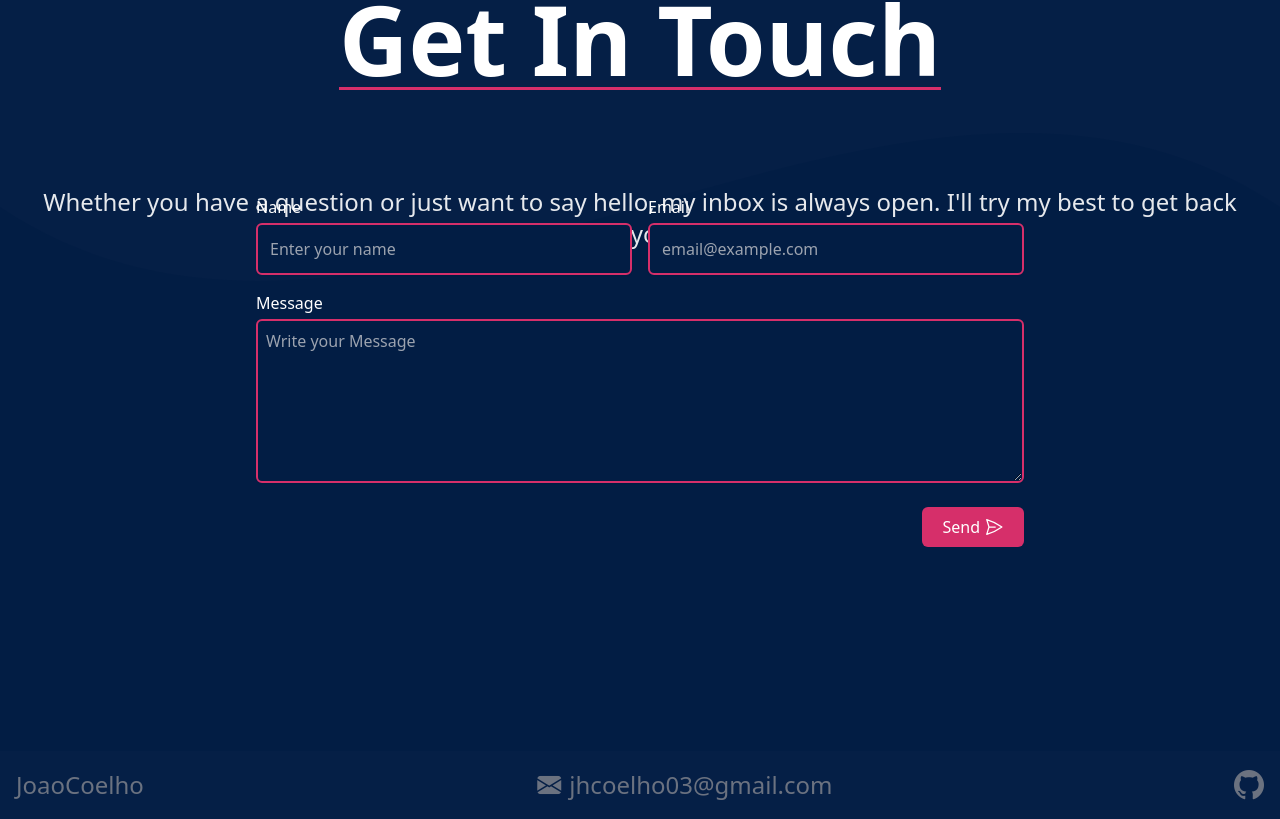
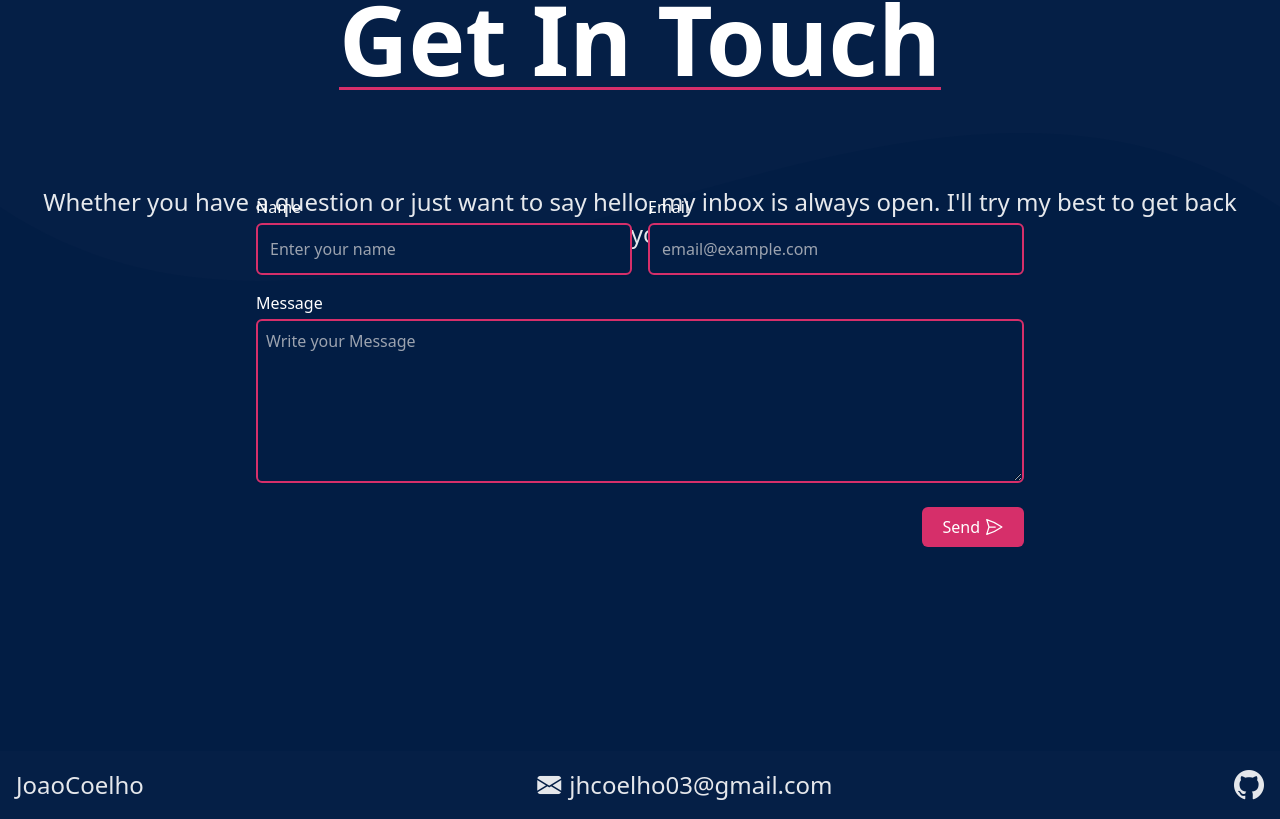
Before and after one commit to JoaoCoelho2003/bio, a Vue app: page / in a window 1280 px wide. Shown: the part 2449-3268 px from the top of the page. Built offline with nearby package versions, Linux system fonts and the light colour scheme.

Commit message:
refactor: changed footer's colors

```diff
--- a/src/App.vue
+++ b/src/App.vue
@@ -1,6 +1,6 @@
 <template>
+  <Header @scroll-to-section="handleScrollToSection" />
   <div>
-    <Header @scroll-to-section="handleScrollToSection" />
     <div class="sections-wrapper">
       <section
         v-for="(section, index) in sections"
@@ -11,8 +11,8 @@
         <component :is="sectionViewMap[index]" />
       </section>
     </div>
-    <Footer />
   </div>
+  <Footer />
 </template>
 
 <script setup>
--- a/src/components/Footer.vue
+++ b/src/components/Footer.vue
@@ -1,14 +1,14 @@
 <template>
     <footer class="flex justify-between items-center p-4 shadow-md z-50 bg-[#051f46]">
       <div>
-        <span class="text-sm md:text-2xl md:font-light text-gray-500 sm:text-center dark:text-gray-400">JoaoCoelho</span>
+        <span class="text-sm md:text-2xl md:font-light text-gray-200 sm:text-center dark:text-gray-300">JoaoCoelho</span>
       </div>
         <div class="hover:underline flex items-center">
-            <i class="bi bi-envelope-fill text-sm md:text-2xl md:font-light text-gray-500 sm:text-center dark:text-gray-400"></i>
-            <span class="text-sm md:text-2xl md:font-light text-gray-500 sm:text-center dark:text-gray-400 ml-2 hover:underline">jhcoelho03@gmail.com</span>
+            <i class="bi bi-envelope-fill text-sm md:text-2xl md:font-light text-gray-200 sm:text-center dark:text-gray-300"></i>
+            <span class="text-sm md:text-2xl md:font-light text-gray-200 sm:text-center dark:text-gray-300 ml-2 hover:underline">jhcoelho03@gmail.com</span>
         </div>
         <div>
-            <a href="https://github.com/JoaoCoelho2003/bio" target="_blank" class="text-xl md:text-3xl md:font-light text-gray-500 sm:text-center dark:text-gray-400 ml-2 hover:underline hover:text-[#d62f6a] transition-colors duration-300">
+            <a href="https://github.com/JoaoCoelho2003/bio" target="_blank" class="text-xl md:text-3xl md:font-light text-gray-200 sm:text-center dark:text-gray-300 ml-2 hover:underline hover:text-[#d62f6a] transition-colors duration-300">
                     <i class="bi bi-github"></i>
             </a>
         </div>
```
